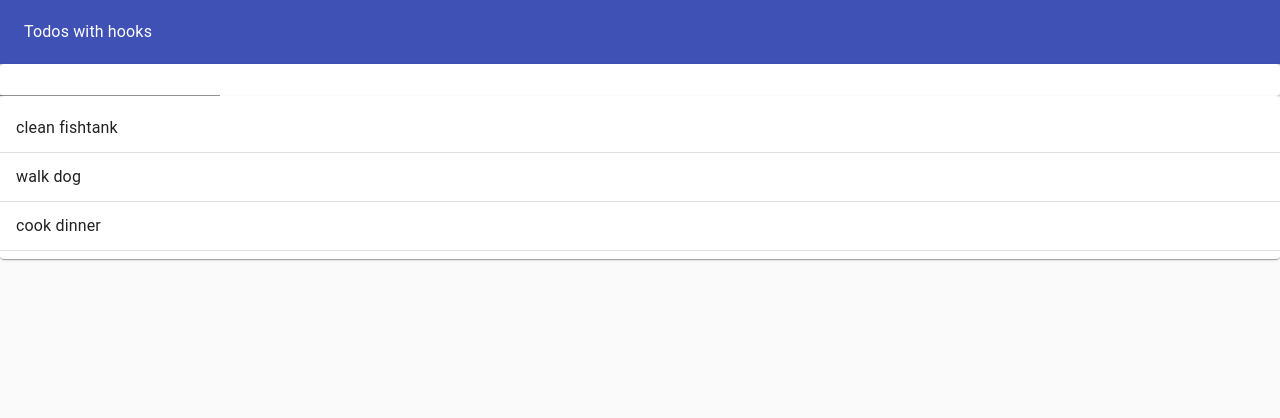
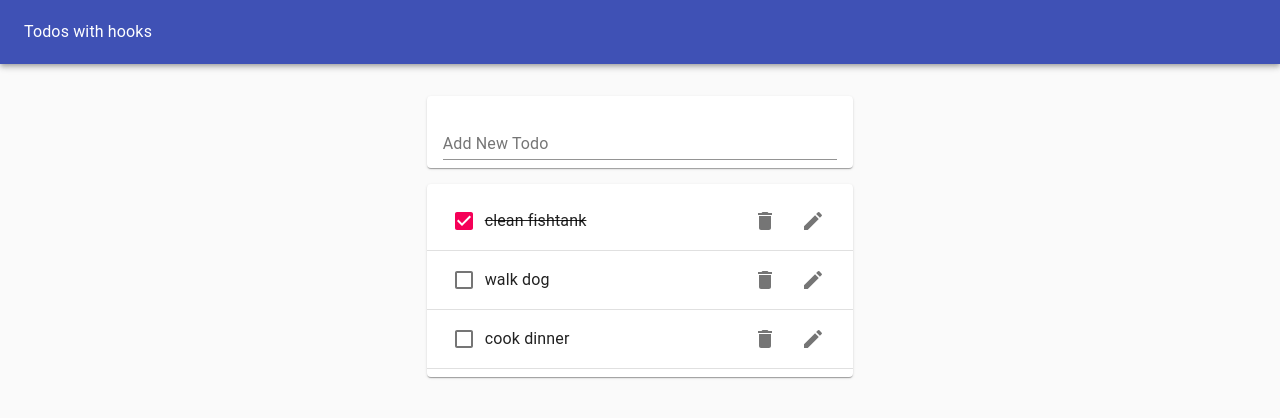
Before and after one commit to samuelgarbo/todo-hooks, a React (Create React App) app: page / in a window 1280 px wide. Shown: the top 418 px of the page. Built offline with nearby package versions, Linux system fonts and the light colour scheme.

Commit message:
Add Todo and icons

```diff
--- a/package.json
+++ b/package.json
@@ -4,6 +4,7 @@
   "private": true,
   "dependencies": {
     "@material-ui/core": "^4.10.2",
+    "@material-ui/icons": "^4.9.1",
     "@testing-library/jest-dom": "^4.2.4",
     "@testing-library/react": "^9.5.0",
     "@testing-library/user-event": "^7.2.1",
--- /dev/null
+++ b/src/Todo.js
@@ -0,0 +1,28 @@
+import React from 'react';
+import { ListItemText, ListItem, Checkbox } from '@material-ui/core';
+import { IconButton, ListItemSecondaryAction} from '@material-ui/core';
+import {Delete, Edit} from '@material-ui/icons';
+
+
+function Todo(props) {
+    const {completed, task} = props.todo;
+    return (
+        <>
+        <ListItem >
+            <Checkbox tabIndex={-1} checked={completed}/>
+            <ListItemText style={{textDecoration: completed ? 'line-through' : 'none' }}>{task}</ListItemText>
+            <ListItemSecondaryAction>
+                <IconButton aria-label='Delete'>
+                    <Delete/>
+                </IconButton>
+                <IconButton aria-label='Edit'>
+                    <Edit/>
+                </IconButton>
+            </ListItemSecondaryAction>
+        </ListItem>
+
+         </>
+    );
+}
+
+export default Todo;
--- a/src/TodoApp.js
+++ b/src/TodoApp.js
@@ -3,15 +3,15 @@ import Paper from '@material-ui/core/Paper';
 import AppBar from '@material-ui/core/AppBar';
 import Typography from '@material-ui/core/Typography';
 import ToolBar from '@material-ui/core/ToolBar';
-// import Grid from '@material-ui/core/Grid';
+import Grid from '@material-ui/core/Grid';
 import TodoList from './TodoList';
 import TodoForm from './TodoForm';
 
 function TodoApp(props) {
     const initialTodos = [
-        {id: 1, task: 'clean fishtank', complete: false},
-        {id: 2, task: 'walk dog', complete: false},
-        {id: 3, task: 'cook dinner', complete: false},
+        {id: 1, task: 'clean fishtank', completed: true},
+        {id: 2, task: 'walk dog', completed: false},
+        {id: 3, task: 'cook dinner', completed: false},
     ]
     const [todos, setTodos] = useState(initialTodos);
     const addTodo = (value) => {
@@ -28,8 +28,12 @@ function TodoApp(props) {
                     <Typography color='inherit'>Todos with hooks</Typography>
                 </ToolBar>
             </AppBar>
-            <TodoForm addTodo={addTodo}/>
-            <TodoList todos={todos}></TodoList>
+            <Grid container justify='center' style={{marginTop: '1rem'}}>
+                <Grid item xs={11} md={8} lg={4}>
+                    <TodoForm addTodo={addTodo}/>
+                    <TodoList todos={todos}></TodoList>
+                </Grid>
+            </Grid>
         </Paper>
 
 
--- a/src/TodoForm.js
+++ b/src/TodoForm.js
@@ -11,10 +11,9 @@ function TodoForm(props) {
         reset();
     }
     return (
-        <Paper>
+        <Paper style={{margin: '1rem 0', padding: '0 1rem'}}>
             <form onSubmit={handleAddTodo} >
-                <TextField value={value} onChange={handleChange}>
-                </TextField>
+                <TextField value={value} onChange={handleChange} margin='normal' label='Add New Todo' fullWidth/>
             </form>
         </Paper>
     );
--- a/src/TodoList.js
+++ b/src/TodoList.js
@@ -2,8 +2,9 @@ import React from 'react';
 import Paper from '@material-ui/core/Paper';
 import List from '@material-ui/core/List';
 import Divider from '@material-ui/core/Divider';
-import ListItem from '@material-ui/core/ListItem';
-import { ListItemText } from '@material-ui/core';
+
+
+import Todo from './Todo';
 
 function TodoList(props) {
     return (
@@ -11,9 +12,7 @@ function TodoList(props) {
             <List>
                 {props.todos.map(todo =>
                 <>
-                    <ListItem >
-                        <ListItemText>{todo.task}</ListItemText>
-                    </ListItem>
+                    <Todo todo={todo}/>
                     <Divider/>
                 </>
                 )}
```
Also changed, not shown: 1 other file (tests, documents, lock files or other folders).
